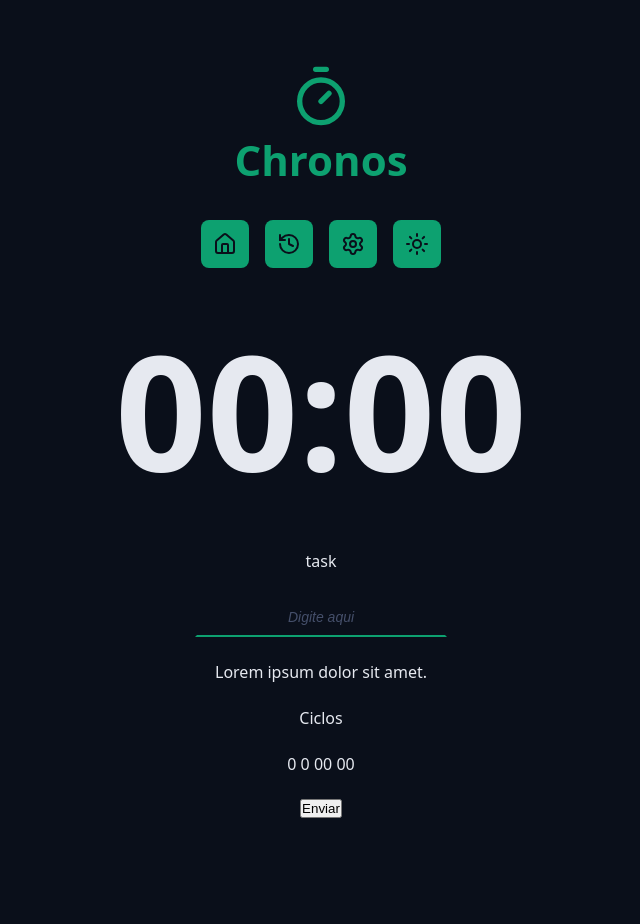
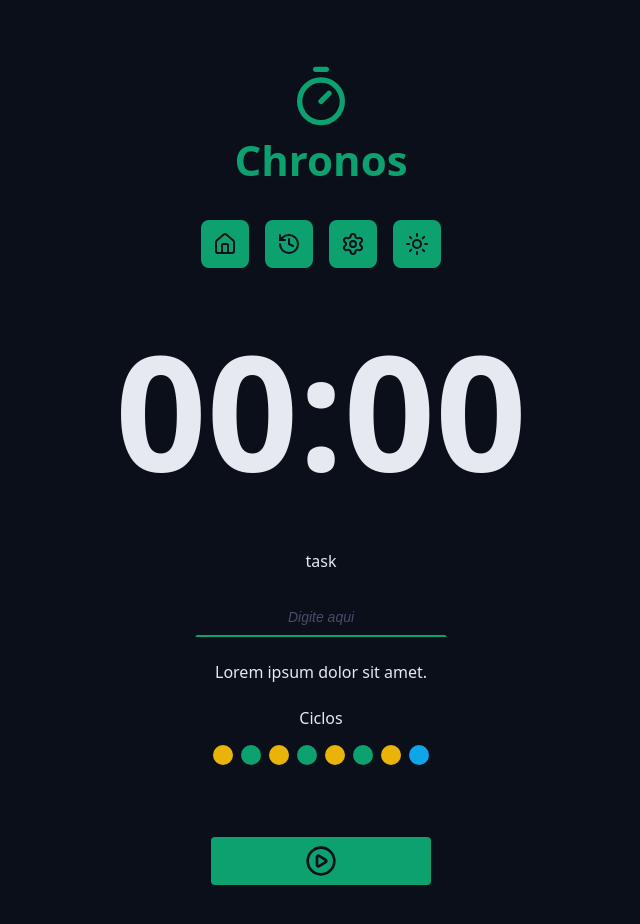
Before and after one commit to helryshow/cronos-pomo, a React (Vite) app: page / in a window 1280 px wide. Shown: the top 924 px of the page, without its empty margins (319-959 px from the left). Before the commit the page ends 850 px from the top, so only its background shows below. Built offline with nearby package versions, Linux system fonts and the light colour scheme.

Commit message:
NOVOS MODELOS

```diff
--- a/src/App.tsx
+++ b/src/App.tsx
@@ -5,6 +5,9 @@
  import { Logo } from './Componentes/Logo';
 import { CountDown } from './Componentes/CountDown';
 import { DefautInput } from './Componentes/DefautInput/Index';
+import { Cycles } from './Componentes/Cycles';
+import { DefautButton } from './Componentes/DefautButton/Index';
+import { PlayCircleIcon } from 'lucide-react';
 
 
  export function App() {
@@ -35,12 +38,11 @@ import { DefautInput } from './Componentes/DefautInput/Index';
          </div>
 
           <div className="formRow">
-            <p>Ciclos</p>
-            <p>0 0 00 00</p>
+            <Cycles/>
          </div>
 
          <div className="formRow">
-            <button>Enviar</button>
+            <DefautButton icon= {<PlayCircleIcon/>} />
          </div>
        </form>
     </Container>
--- /dev/null
+++ b/src/Componentes/Cycles/index.tsx
@@ -0,0 +1,20 @@
+import styles from './styles.module.css';
+
+export function Cycles() {
+    return (
+        <div className={styles.Cyclos}><span>
+            Ciclos
+            </span>
+            <div className={styles.cycleDots}>
+              <span className={`${styles.cycleDot} ${styles.workTime}`}></span>
+              <span className={`${styles.cycleDot} ${styles.shortBreakTime}`}></span>
+              <span className={`${styles.cycleDot} ${styles.workTime}`}></span>
+              <span className={`${styles.cycleDot} ${styles.shortBreakTime}`}></span>
+              <span className={`${styles.cycleDot} ${styles.workTime}`}></span>
+              <span className={`${styles.cycleDot} ${styles.shortBreakTime}`}></span>
+              <span className={`${styles.cycleDot} ${styles.workTime}`}></span>
+              <span className={`${styles.cycleDot} ${styles.longBreakTime}`}></span>
+            </div>
+        </div>
+    )
+}
--- /dev/null
+++ b/src/Componentes/Cycles/styles.module.css
@@ -0,0 +1,31 @@
+.Cyclos {
+  display: flex;
+  flex-direction: column;
+  align-items: center;
+  justify-content: center;
+  gap: 1.6rem;
+}
+
+.cycleDots {
+  display: flex;
+  gap: 0.8rem;
+}
+
+.cycleDot {
+  width: 2rem;
+  height: 2rem;
+  background-color: var(--primary);
+  border-radius: 50%;
+}
+
+.workTime {
+    background-color: var(--warning);
+}
+
+.shortBreakTime {
+  background-color: var(--primary);
+}
+
+.longBreakTime {
+ background-color: var(--info);
+}
--- /dev/null
+++ b/src/Componentes/DefautButton/Index.tsx
@@ -0,0 +1,16 @@
+import styles from './styles.module.css';
+
+type DefautButtonProps = {
+    icon: React.ReactNode;
+    color?: 'green' | 'red';
+
+} & React.ComponentProps<'button'>;
+
+export function DefautButton({ icon, color ='green', ...props }: DefautButtonProps) {
+    return (
+        <>
+        <button className={`${styles.button} ${styles[color]}`}  {...props}>
+             {icon} </button>
+       </>
+    )
+}
--- /dev/null
+++ b/src/Componentes/DefautButton/styles.module.css
@@ -0,0 +1,33 @@
+.button {
+    border: none;
+    background: var(--primary);
+    color: var(--text-over-primary);
+    display: flex;
+    align-items: center;
+    justify-content: center;
+    min-width: 22rem;
+    padding: 0.8rem;
+    border-radius: 0.4rem;
+    margin: 4.8rem 0;
+    cursor: pointer;
+    transition: all 0.2s ease-in-out;
+}
+
+.button svg {
+    width: 3.2rem;
+    height: 3.2rem;
+}
+
+.button:hover {
+   filter : brightness(80%)
+}
+
+.red {
+  background: var(--error);
+  color: var(--text-over-error);
+}
+
+.green {
+  background: var(--primary);
+  color: var(--text-over-primary);
+}
--- a/src/Componentes/DefautInput/styles.module.css
+++ b/src/Componentes/DefautInput/styles.module.css
@@ -7,7 +7,7 @@
     color:var(--text-defaut);
     outline: none;
     border-bottom: 0.2rem solid var(--primary);
-    transition: 0.2s;
+    transition: all.2s ease-in-out;
 }
 
 .input:focus {
```
